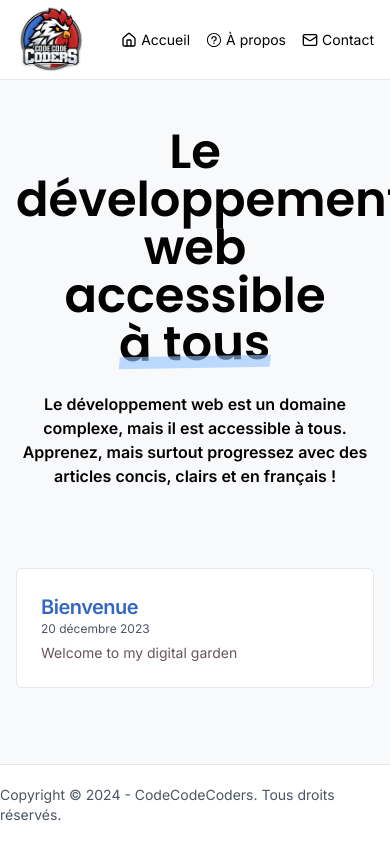
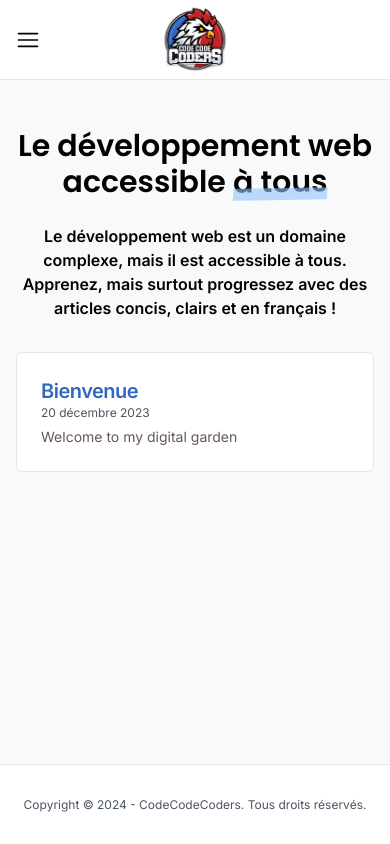
Before and after one commit to ZeFifi/codecodecoders, a Next.js app: page / in a window 390 px wide. Built offline with nearby package versions, Linux system fonts and the light colour scheme.

Commit message:
Improve mobile experience

```diff
--- a/src/components/Footer.tsx
+++ b/src/components/Footer.tsx
@@ -1,7 +1,7 @@
 export const Footer = () => {
   return (
     <div className="flex h-20 w-full items-center justify-center border-t border-gray-200 bg-white">
-      <h1 className="text-sm text-gray-600 font-inter">Copyright © {new Date().getFullYear()} - CodeCodeCoders. Tous droits réservés.</h1>
+      <h1 className="text-xs md:text-sm text-gray-600 font-inter">Copyright © {new Date().getFullYear()} - CodeCodeCoders. Tous droits réservés.</h1>
     </div>
   );
 };
--- a/src/components/Hero.tsx
+++ b/src/components/Hero.tsx
@@ -1,7 +1,7 @@
 export const Hero = () => {
   return (
-    <div className="mb-12 py-8 text-center font-semibold">
-      <h1 className="mb-6 font-poppins text-5xl">
+    <div className="md:mb-12 py-8 text-center font-semibold">
+      <h1 className="mb-6 font-poppins text-3xl md:text-5xl">
         Le développement web accessible{" "}
         <span className="relative inline-block -rotate-1">
           <span className="absolute inset-x-0 bottom-0 h-3 -skew-x-6 bg-blue-300/60" />
--- a/src/components/Navbar.tsx
+++ b/src/components/Navbar.tsx
@@ -1,18 +1,25 @@
-import { QuestionMarkCircledIcon } from "@radix-ui/react-icons";
+"use client"
+
+import { HamburgerMenuIcon, QuestionMarkCircledIcon } from "@radix-ui/react-icons";
 import { Home, Mail } from "lucide-react";
 import Image from "next/image";
 import Link from "next/link";
+import { useState } from "react";
 
 export const Navbar = () => {
+  const [isOpen, setIsOpen] = useState(false);
   return (
+    <>
     <nav className="mb-4 flex h-20 w-full items-center border-b border-gray-200 bg-white px-4 font-inter text-sm">
-      <div className="flex w-full justify-between text-black">
+      <div className="relative w-full flex items-center">
+          <HamburgerMenuIcon className="size-6 absolute left-0 md:hidden" onClick={() => setIsOpen(!isOpen)} />
+        <div className="flex w-full justify-center md:justify-between text-black">
           <div className="items-center">
-          <Link href="/" className="no-effect">
+            <Link href="/" className="no-effect block">
               <Image src="/images/CCC.png" alt="Logo" width={70} height={70} />
             </Link>
           </div>
-        <div className="flex items-center">
+          <div className="hidden md:flex items-center">
             <ul className="flex gap-4">
               <li>
                 <Link className="text-black hover:text-[#3367c2] no-effect" href="/">
@@ -41,6 +48,38 @@ export const Navbar = () => {
             </ul>
           </div>
         </div>
+      </div>
     </nav>
+    <div className={`fixed top-20 left-0 w-full h-full bg-white z-10
+      transform transition-transform duration-300 ease-in-out md:hidden p-6
+      ${isOpen ? 'translate-x-0' : '-translate-x-full'}`}>
+      <ul className="flex flex-col gap-4">
+              <li>
+                <Link className="text-black hover:text-[#3367c2] no-effect" href="/">
+                <div className="flex items-center space-x-2">
+                  <Home className="size-4" />
+                  <p>Accueil</p>
+                </div>
+                </Link>
+              </li>
+              <li>
+                <Link className="text-black hover:text-[#3367c2] no-effect" href="/about">
+                  <div className="flex items-center space-x-2">
+                    <QuestionMarkCircledIcon className="size-4" />
+                    <p>À propos</p>
+                  </div>
+                </Link>
+              </li>
+              <li>
+                <Link className="text-black hover:text-[#3367c2] no-effect" href="/contact">
+                  <div className="flex items-center space-x-2">
+                    <Mail className="size-4" />
+                    <p>Contact</p>
+                  </div>
+                </Link>
+              </li>
+            </ul>
+    </div>
+    </>
   );
 };
--- a/src/features/mdx/mdx-components.tsx
+++ b/src/features/mdx/mdx-components.tsx
@@ -8,13 +8,13 @@ export const MDX_COMPONENTS: MDXComponents = {
 
   h1: (props) => <h1 className="text-3xl font-bold" {...props} />,
 
-  h2: (props) => <h2 className="text-2xl font-bold" {...props} />,
+  h2: (props) => <h2 className="text-2xl font-bold -mb-4" {...props} />,
 
-  p: (props) => <p className="mb-4 font-inter" {...props} />,
+  p: (props) => <p className="md:mb-4 font-inter" {...props} />,
 
   ul: (props) => (
     <ul
-      className="mb-4 list-inside list-disc font-inter leading-none"
+      className="md:mb-4 list-inside list-disc font-inter leading-none"
       {...props}
     />
   ),
```
Lines whose indentation alone changed are shown as unchanged.
